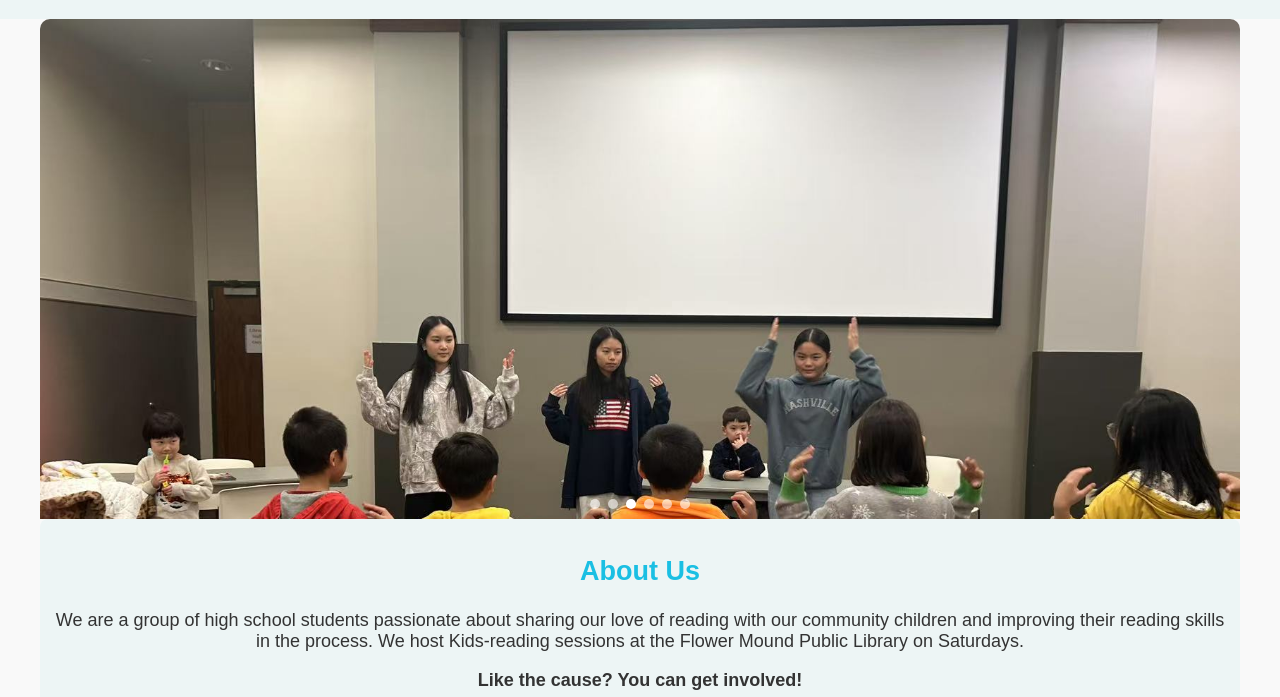
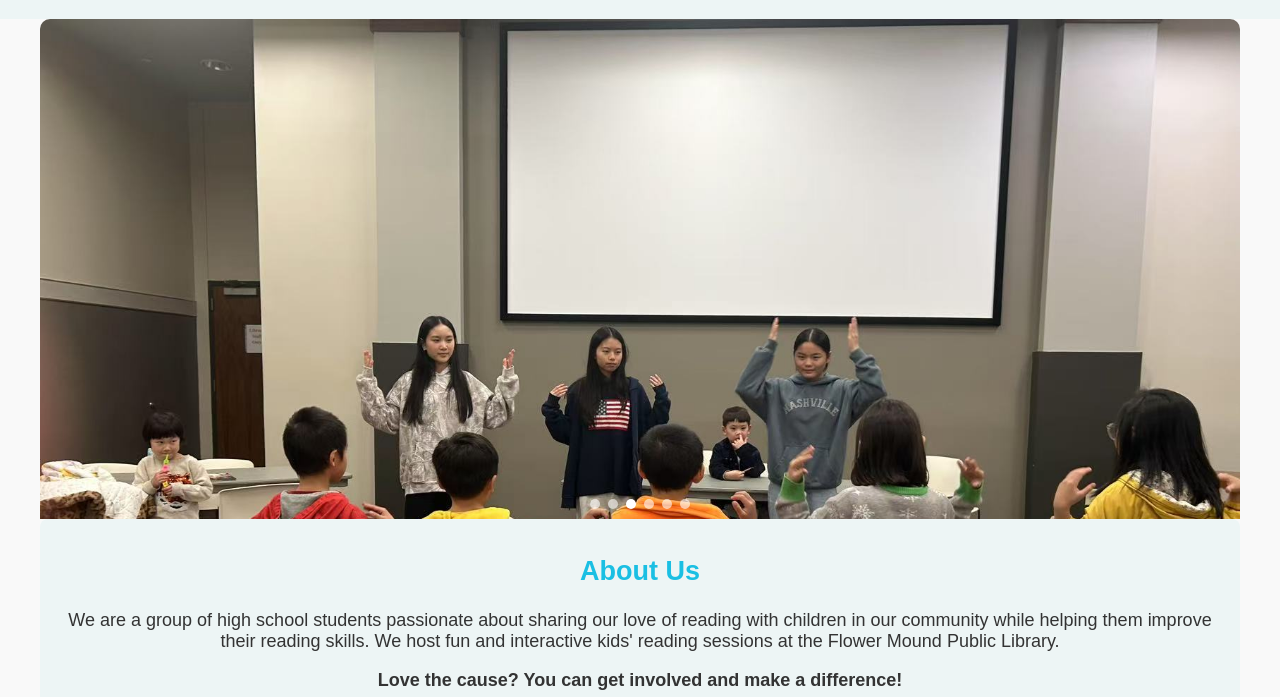
Before and after one commit to amber-pan/book-reading-club, a plain HTML site: page index.html in a window 1280 px wide. Shown: the part 103-800 px from the top of the page. Drawn offline with Linux system fonts and the light colour scheme.

Commit message:
Update index.html

```diff
--- a/index.html
+++ b/index.html
@@ -184,7 +184,6 @@
     }
 
 
-
     // Auto rotate every 2 seconds
     setInterval(nextSlide, 2000);
 
@@ -221,8 +220,9 @@
                 }
             </style>
 
-            <p>We are a group of high school students passionate about sharing our love of reading with our community children and improving their reading skills in the process. We host Kids-reading sessions at the Flower Mound Public Library on Saturdays.</p>
-                 <p><strong>Like the cause? You can get involved!</strong></p>
+            <p>We are a group of high school students passionate about sharing our love of reading with children in our community while helping them improve their reading skills. We host fun and interactive kids' reading sessions at the Flower Mound Public Library.</p>
+                 <p><strong>Love the cause? You can get involved and make a difference!</strong></p>
+
         </div>
         <div class="buttons">
             <div style="display: flex;justify-content: center; gap: 10px; flex-wrap: wrap;">
```
